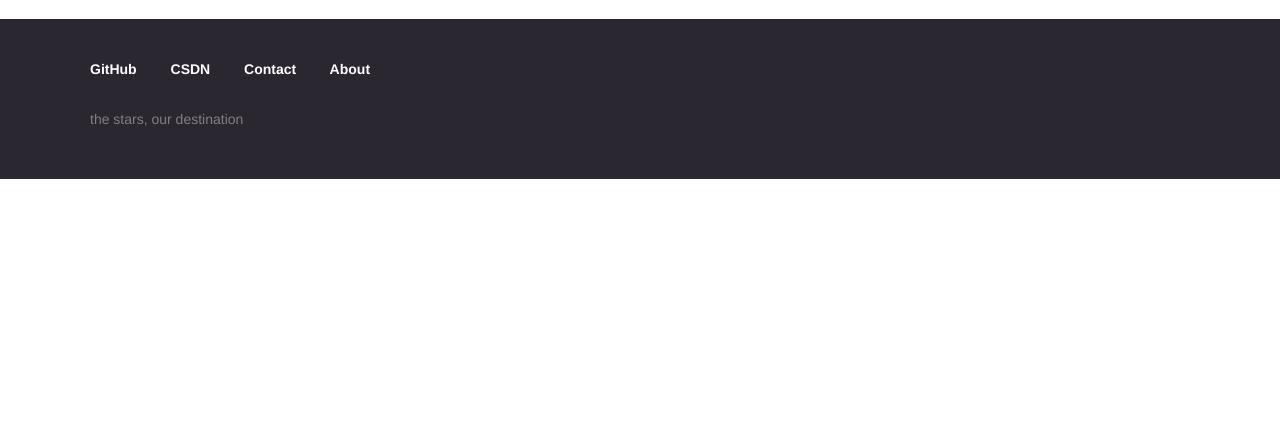
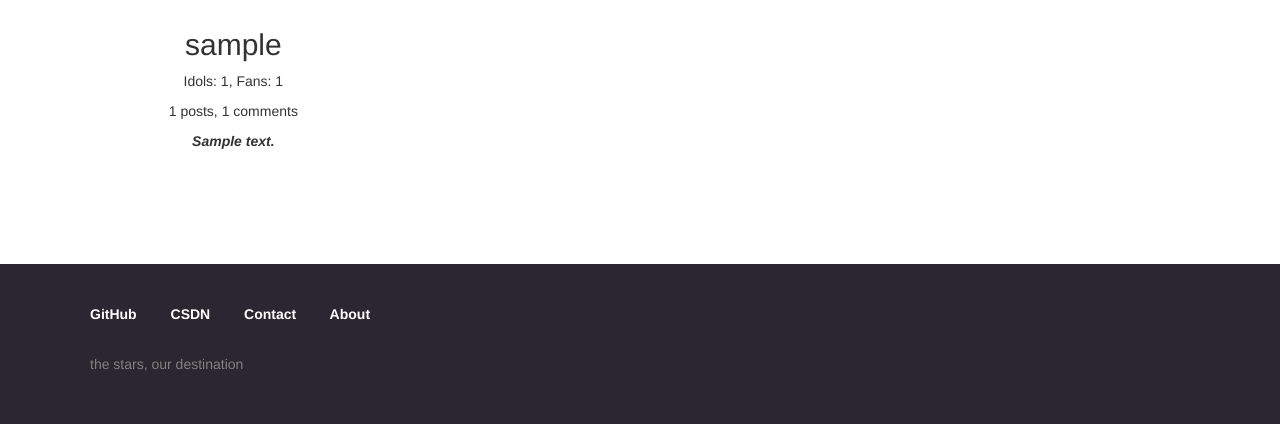
Before and after one commit to jinixin/iflasky, a Flask app: page / in a window 1280 px wide. Shown: the part 1031-1455 px from the top of the page. Before the commit the page ends 1210 px from the top, so only its background shows below. Run offline with Flask 2, Linux system fonts and the light colour scheme; tables that the repository leaves empty hold one stand-in row (values such as "Sample post"); some libraries are stand-ins or nearby versions.

Commit message:
增加首页展示评论之最
Signed-off-by: jinixin <jixinmanage@qq.com>

```diff
--- a/app/main/views.py
+++ b/app/main/views.py
@@ -10,7 +10,8 @@ from .. import db
 
 @main.route('/')
 def index():
-    return rt('index.html')
+    users = User.three_people_most_comment()
+    return rt('index.html', users=users)
 
 
 @main.route('/user/<username>', methods=['GET', 'POST'])
--- a/app/models.py
+++ b/app/models.py
@@ -213,6 +213,19 @@ class User(UserMixin, db.Model):
         return Post.query.join(Follow, Follow.idol_id == Post.author_id).filter(
             or_(self.id == Follow.fans_id, self.id == Post.author_id))  # 或关系
 
+    @classmethod
+    def three_people_most_comment(cls):
+        cursor = db.engine.execute('''select posts.author_id, count(*) as num
+                                     from comments inner join posts on post_id = posts.id
+                                     group by posts.author_id
+                                     order by num desc
+                                     limit 0, 3;
+                                     ''')
+        result = cursor.fetchall()
+        for index, item in enumerate(result):
+            result[index] = User.query.get(item[0])
+        return result
+
     def to_json(self):
         user_json = {
             'url': url_for('api.get_user', user_id=self.id, _external=True),
--- a/app/static/main.css
+++ b/app/static/main.css
@@ -109,6 +109,7 @@ footer{
     background-position: center center;
     background-size: contain;
     background-repeat: no-repeat;
+    margin-bottom: 50px;
 }
 
 .fixed-footer{
@@ -124,3 +125,13 @@ footer{
     color: white;
     margin-right: 30px;
 }
+
+.caption p{
+    text-align: center;
+}
+
+.caption i{
+    display: block;
+    text-align: center;
+    font-weight: bold;
+}
--- a/app/templates/index.html
+++ b/app/templates/index.html
@@ -6,7 +6,26 @@
 
 {% block content %}
 <div class="main-picture" style="background-image:url({{ url_for('static', filename='main.jpg') }});"></div>
-<div style="height:300px;">
+<div class="row" style="margin:30px;">
+    {% for user in users %}
+    <div class="col-md-4">
+        <div class="thumbnail" style="border:0;">
+            <a href="{{ url_for('main.user_profile', username=user.username) }}">
+                <img src="{{ user.make_gravatar_url(150) }}" alt="headImage" class="img-circle">
+            </a>
+            <div class="caption">
+                <h2 style="text-align:center;">{{ user.username }}</h2>
+                <p>Idols: {{ user.idol_list.count() }},&nbsp;Fans: {{ user.fans_list.count() }}</p>
+                <p>{{ user.post_list.count() }} posts, {{ user.comment_list.count() }} comments</p>
+                <i>
+                    {% if user.about_me %}
+                    {{ user.about_me }}
+                    {% endif %}
+                </i>
+            </div>
+        </div>
+    </div>
+    {% endfor %}
 </div>
 {{ super() }}
 {% endblock %}
```
Also changed, not shown: README.md.
